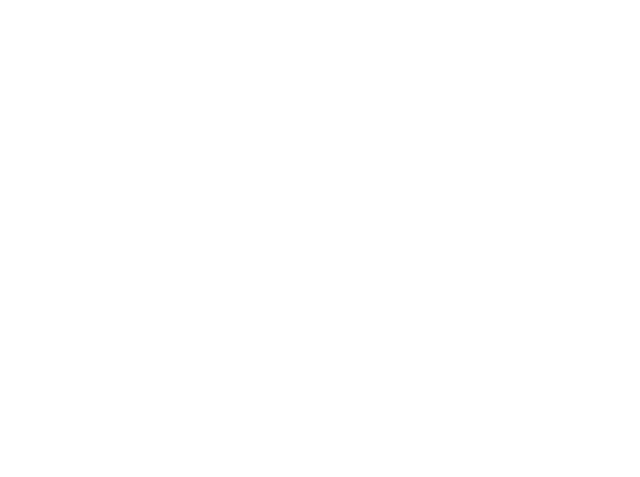
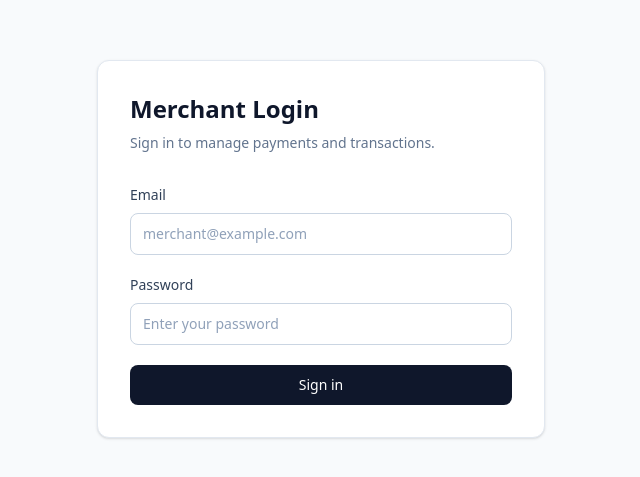
Before and after one commit to Fabio-Saraseli/merchant-payment-app, a React (Vite) app in the folder frontend/: page / in a window 1280 px wide. Shown: the part 151-628 px from the top of the page, without its empty margins (319-959 px from the left). Built offline with nearby package versions, Linux system fonts and the light colour scheme.

Commit message:
FE-part: add basic login page

```diff
--- a/frontend/src/App.tsx
+++ b/frontend/src/App.tsx
@@ -1,5 +1,7 @@
+import LoginPage from './pages/LoginPage'
+
 function App() {
-  return <section></section>;
+  return <LoginPage />
 }
 
-export default App;
+export default App
--- /dev/null
+++ b/frontend/src/pages/LoginPage.tsx
@@ -0,0 +1,77 @@
+import { useState } from "react";
+
+function LoginPage() {
+  const [email, setEmail] = useState("");
+  const [password, setPassword] = useState("");
+
+  const handleSubmit = (event: React.FormEvent<HTMLFormElement>) => {
+    event.preventDefault();
+
+    // TODO: connect the login form to the auth api
+  };
+
+  return (
+    <main className="flex min-h-screen items-center justify-center bg-slate-50 px-4 py-8 sm:px-6 lg:px-8">
+      <section className="w-full max-w-md rounded-xl border border-slate-200 bg-white p-5 shadow-sm sm:p-8">
+        <div className="text-left">
+          <h1 className="text-2xl font-semibold text-slate-900">
+            Merchant Login
+          </h1>
+
+          <p className="mt-2 text-sm text-slate-500">
+            Sign in to manage payments and transactions.
+          </p>
+        </div>
+
+        <form className="mt-8 space-y-5" onSubmit={handleSubmit}>
+          <div className="text-left">
+            <label
+              htmlFor="email"
+              className="mb-2 block text-sm font-medium text-slate-700"
+            >
+              Email
+            </label>
+
+            <input
+              id="email"
+              type="email"
+              value={email}
+              onChange={(event) => setEmail(event.target.value)}
+              autoComplete="email"
+              placeholder="merchant@example.com"
+              className="w-full rounded-lg border border-slate-300 px-3 py-2.5 text-sm text-slate-900 outline-none transition placeholder:text-slate-400 focus:border-slate-500"
+            />
+          </div>
+
+          <div className="text-left">
+            <label
+              htmlFor="password"
+              className="mb-2 block text-sm font-medium text-slate-700"
+            >
+              Password
+            </label>
+
+            <input
+              id="password"
+              type="password"
+              value={password}
+              onChange={(event) => setPassword(event.target.value)}
+              autoComplete="current-password"
+              placeholder="Enter your password"
+              className="w-full rounded-lg border border-slate-300 px-3 py-2.5 text-sm text-slate-900 outline-none transition placeholder:text-slate-400 focus:border-slate-500"
+            />
+          </div>
+
+          <button
+            type="submit"
+            className="w-full rounded-lg bg-slate-900 px-4 py-2.5 text-sm font-medium text-white transition hover:bg-slate-800"
+          >
+            Sign in
+          </button>
+        </form>
+      </section>
+    </main>
+  );
+}
+
+export default LoginPage;
```
